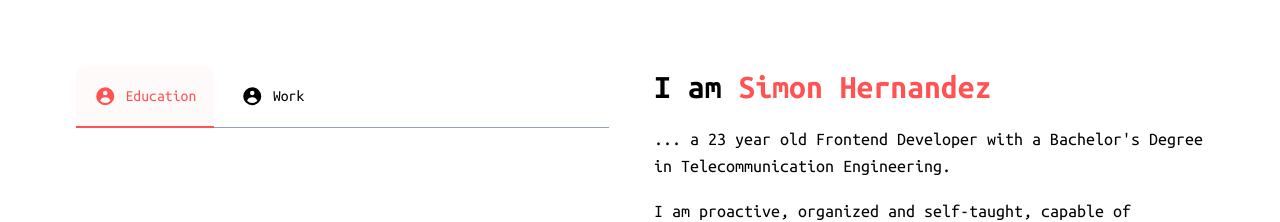
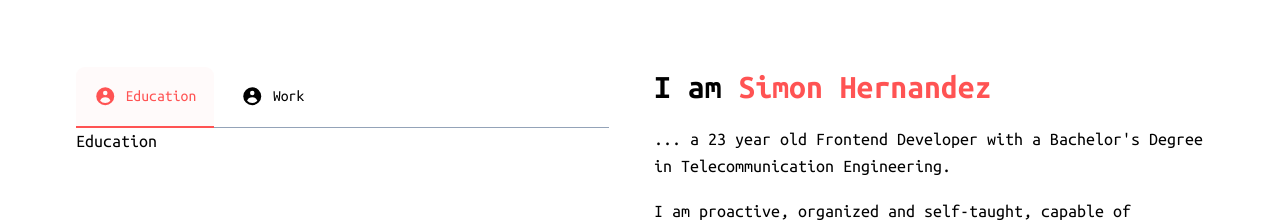
Before and after one commit to simonhernandez/react-portfolio, a React (Vite) app: page / in a window 1280 px wide. Shown: the part 920-1142 px from the top of the page. Built offline with nearby package versions, Linux system fonts and the light colour scheme.

Commit message:
fix: tab index

```diff
--- a/src/components/About.jsx
+++ b/src/components/About.jsx
@@ -7,8 +7,8 @@ import { simonHero } from "../assets";
 
 const About = () => {
   const [currentIndex, setCurrentIndex] = useState(0);
-  const currentTab = skills.find((skill) => {
-    return skill.id === currentIndex;
+  const currentTab = about.find((aboutItem) => {
+    return aboutItem.id === currentIndex;
   });
 
   return (
@@ -25,43 +25,6 @@ const About = () => {
           <div className="flex-1">
             <div class="border-b border-b-slate-400 dark:border-gray-700">
               <ul class="flex flex-wrap -mb-px text-sm font-medium text-center text-gray-500 dark:text-gray-400">
-                {/* <li class="mr-2">
-                  <button
-                    class="inline-flex p-4 rounded-t-lg border-b-2 border-transparent hover:text-gray-600 hover:border-gray-300 dark:hover:text-gray-300 group active"
-                  >
-                    <svg
-                      aria-hidden="true"
-                      class="mr-2 w-5 h-5 text-gray-400 group-hover:text-gray-500 dark:text-gray-500 dark:group-hover:text-gray-300"
-                      fill="currentColor"
-                      viewBox="0 0 20 20"
-                      xmlns="http://www.w3.org/2000/svg"
-                    >
-                      <path
-                        fill-rule="evenodd"
-                        d="M18 10a8 8 0 11-16 0 8 8 0 0116 0zm-6-3a2 2 0 11-4 0 2 2 0 014 0zm-2 4a5 5 0 00-4.546 2.916A5.986 5.986 0 0010 16a5.986 5.986 0 004.546-2.084A5 5 0 0010 11z"
-                        clip-rule="evenodd"
-                      ></path>
-                    </svg>
-                    Education
-                  </button>
-                </li>
-                <li class="mr-2">
-                  <button
-                    class="inline-flex p-4 rounded-t-lg border-b-2 border-b-primary text-primary bg-primary_very_light"
-                    aria-current="page"
-                  >
-                    <svg
-                      aria-hidden="true"
-                      class="mr-2 w-5 h-5"
-                      fill="currentColor"
-                      viewBox="0 0 20 20"
-                      xmlns="http://www.w3.org/2000/svg"
-                    >
-                      <path d="M5 3a2 2 0 00-2 2v2a2 2 0 002 2h2a2 2 0 002-2V5a2 2 0 00-2-2H5zM5 11a2 2 0 00-2 2v2a2 2 0 002 2h2a2 2 0 002-2v-2a2 2 0 00-2-2H5zM11 5a2 2 0 012-2h2a2 2 0 012 2v2a2 2 0 01-2 2h-2a2 2 0 01-2-2V5zM11 13a2 2 0 012-2h2a2 2 0 012 2v2a2 2 0 01-2 2h-2a2 2 0 01-2-2v-2z"></path>
-                    </svg>
-                    Work
-                  </button>
-                </li> */}
                 {about.map((item, index) => {
                   return <li key={item.id} className={`${about.length !== index - 1 ? 'mr-2' : ''}`}>
                     <button
```
